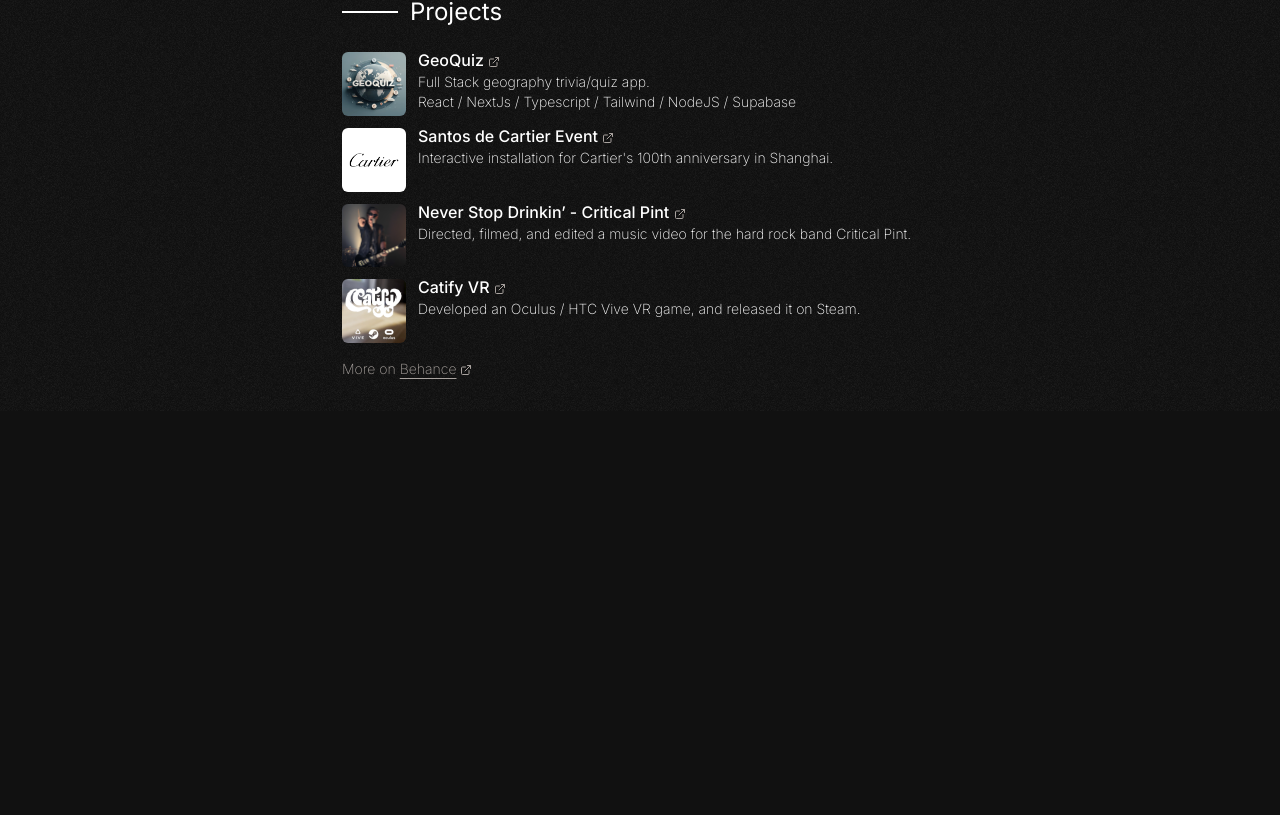
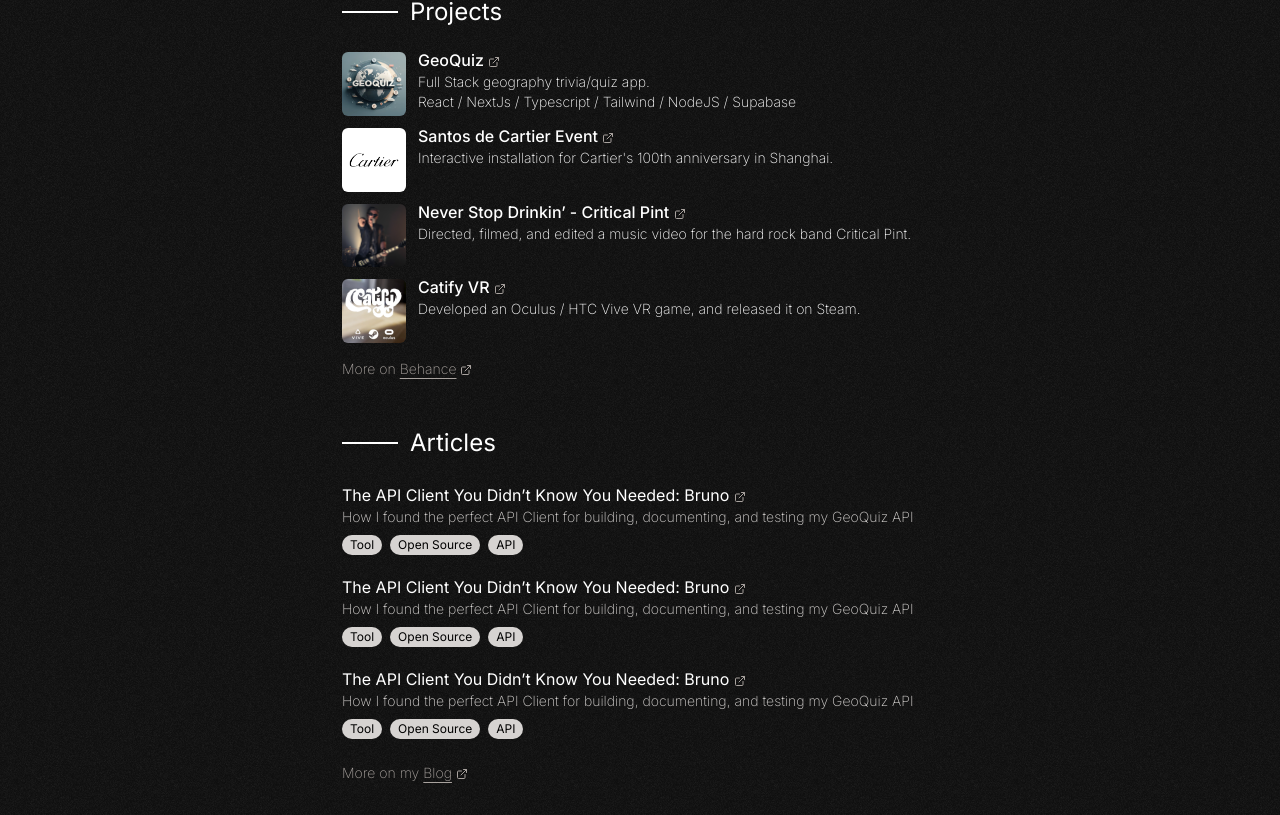
Before and after one commit to yohanlb/personal-website, a Next.js app: page / in a window 1280 px wide. Shown: the part 968-1783 px from the top of the page. Before the commit the page ends 1379 px from the top, so only its background shows below. Built offline with nearby package versions, Linux system fonts and the light colour scheme.

Commit message:
feat: add blog section

```diff
--- a/src/app/page.tsx
+++ b/src/app/page.tsx
@@ -1,3 +1,4 @@
+import BlogSection from '@components/homePage/BlogSection';
 import IntroSection from '@components/homePage/IntroSection';
 import ProjectsSection from '@components/homePage/ProjectsSection';
 import WorkSection from '@components/homePage/WorkSection';
@@ -9,6 +10,7 @@
         <IntroSection />
         <WorkSection />
         <ProjectsSection />
+        <BlogSection />
       </div>
     </main>
   );
--- /dev/null
+++ b/src/components/homePage/BlogItem.tsx
@@ -0,0 +1,41 @@
+import React from 'react';
+import { BlogData } from '../../datas/blogData';
+import ExternalLinkIcon from '@components/ui/ExternalLinkIcon';
+
+type Props = {
+  blog: BlogData;
+};
+
+const BlogItem = ({ blog }: Props) => {
+  return (
+    <li className='group relative rounded-lg'>
+      {/* Hover background color effect */}
+      <div className='absolute inset-0 -z-10 -m-2 rounded-lg bg-white bg-opacity-5 opacity-0 group-hover:opacity-100'></div>
+      <div>
+        <h3 className='text-base text-white'>
+          <a href='/' className='underline-offset-2 group-hover:underline'>
+            {blog.title}
+          </a>{' '}
+          <span className='text-stone-400 '>
+            <ExternalLinkIcon />
+          </span>
+        </h3>
+        <p className='mb-2 text-sm font-extralight text-stone-300'>
+          {blog.subtitle}
+        </p>
+        <p className='text-xs text-black'>
+          {blog.tags.map((tag) => (
+            <span
+              key={tag}
+              className='mb-2 mr-2 inline-block rounded-full bg-stone-300 px-2 py-0.5'
+            >
+              {tag}
+            </span>
+          ))}
+        </p>
+      </div>
+    </li>
+  );
+};
+
+export default BlogItem;
--- /dev/null
+++ b/src/components/homePage/BlogSection.tsx
@@ -0,0 +1,38 @@
+import React from 'react';
+import ExternalLinkIcon from '@components/ui/ExternalLinkIcon';
+import { blogData } from '../../datas/blogData';
+import { SOCIAL_LINKS } from '../../datas/socialLinkData';
+import BlogItem from '@components/homePage/BlogItem';
+
+const BlogSection = () => {
+  return (
+    <section>
+      <h2 className='flex items-center gap-3'>
+        <span className='h-[2px] w-14 bg-white' />
+        <span className='text-2xl'>Articles</span>
+      </h2>
+      <ul className='mb-4 mt-6 flex flex-col gap-3 '>
+        {blogData.map((blog) => (
+          <BlogItem key={blog.title} blog={blog} />
+        ))}
+      </ul>
+      {/* ------ Footer ----- */}
+      <div className='flex items-center gap-1 text-sm font-extralight text-stone-400 '>
+        <span className=''>More on my</span>
+        <a
+          href={SOCIAL_LINKS.Blog.href}
+          target='_blank'
+          rel='noopener noreferrer'
+          className='group hover:text-stone-200 '
+        >
+          <span className='underline underline-offset-4'>
+            {SOCIAL_LINKS.Blog.displayName}
+          </span>{' '}
+          <ExternalLinkIcon />
+        </a>
+      </div>
+    </section>
+  );
+};
+
+export default BlogSection;
--- /dev/null
+++ b/src/datas/blogData.ts
@@ -0,0 +1,30 @@
+export type BlogData = {
+  title: string;
+  subtitle: string;
+  tags: string[];
+  link: string;
+};
+
+export const blogData: BlogData[] = [
+  {
+    title: 'The API Client You Didn’t Know You Needed: Bruno',
+    subtitle:
+      'How I found the perfect API Client for building, documenting, and testing my GeoQuiz API',
+    tags: ['Tool', 'Open Source', 'API'],
+    link: '/',
+  },
+  {
+    title: 'The API Client You Didn’t Know You Needed: Bruno',
+    subtitle:
+      'How I found the perfect API Client for building, documenting, and testing my GeoQuiz API',
+    tags: ['Tool', 'Open Source', 'API'],
+    link: '/',
+  },
+  {
+    title: 'The API Client You Didn’t Know You Needed: Bruno',
+    subtitle:
+      'How I found the perfect API Client for building, documenting, and testing my GeoQuiz API',
+    tags: ['Tool', 'Open Source', 'API'],
+    link: '/',
+  },
+];
--- a/src/datas/socialLinkData.ts
+++ b/src/datas/socialLinkData.ts
@@ -1,4 +1,8 @@
 export const SOCIAL_LINKS = {
+  Blog: {
+    displayName: 'Blog',
+    href: 'https://yohanlb.hashnode.dev/',
+  },
   LinkedIn: {
     displayName: 'LinkedIn',
     href: 'https://www.linkedin.com/in/yohanlb/',
```
